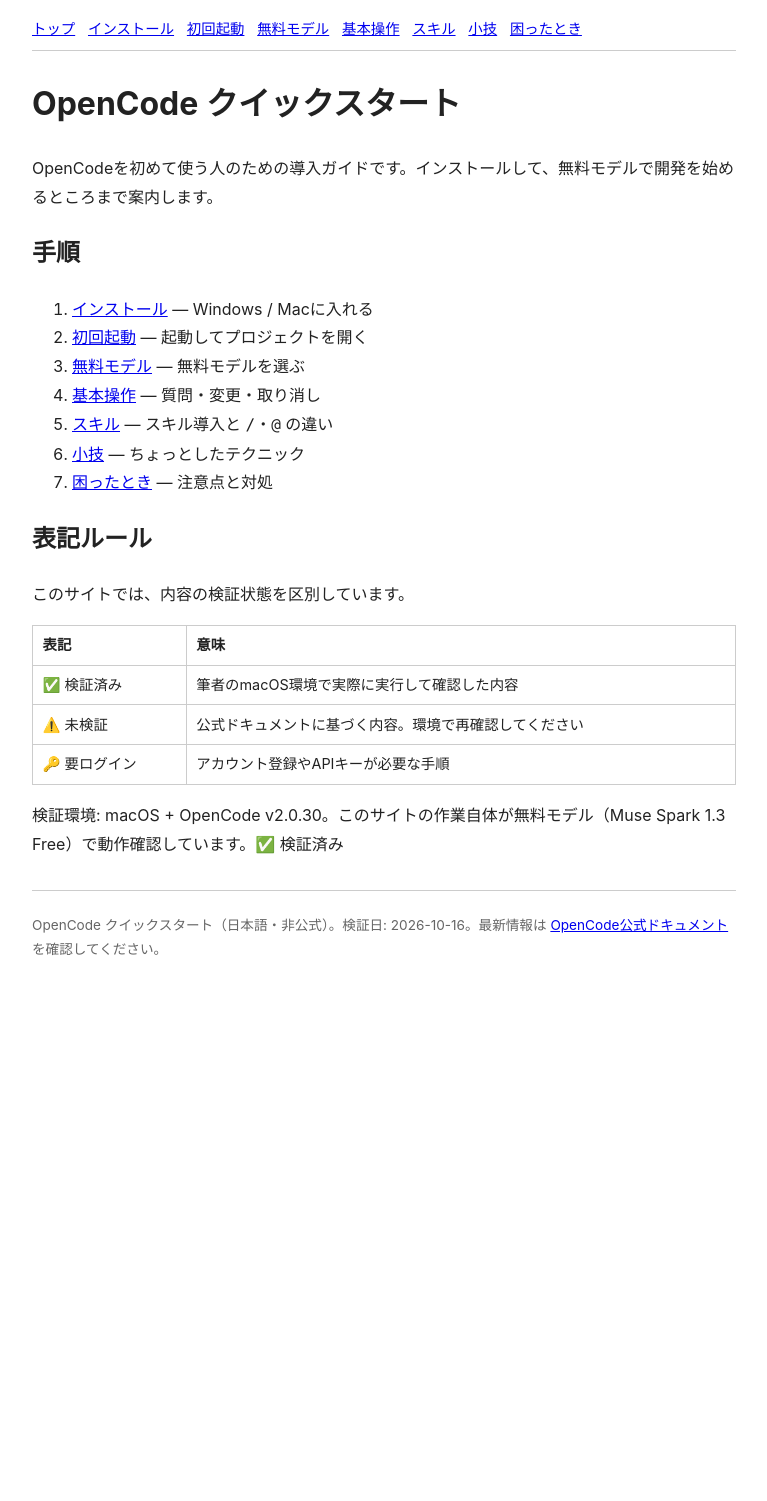
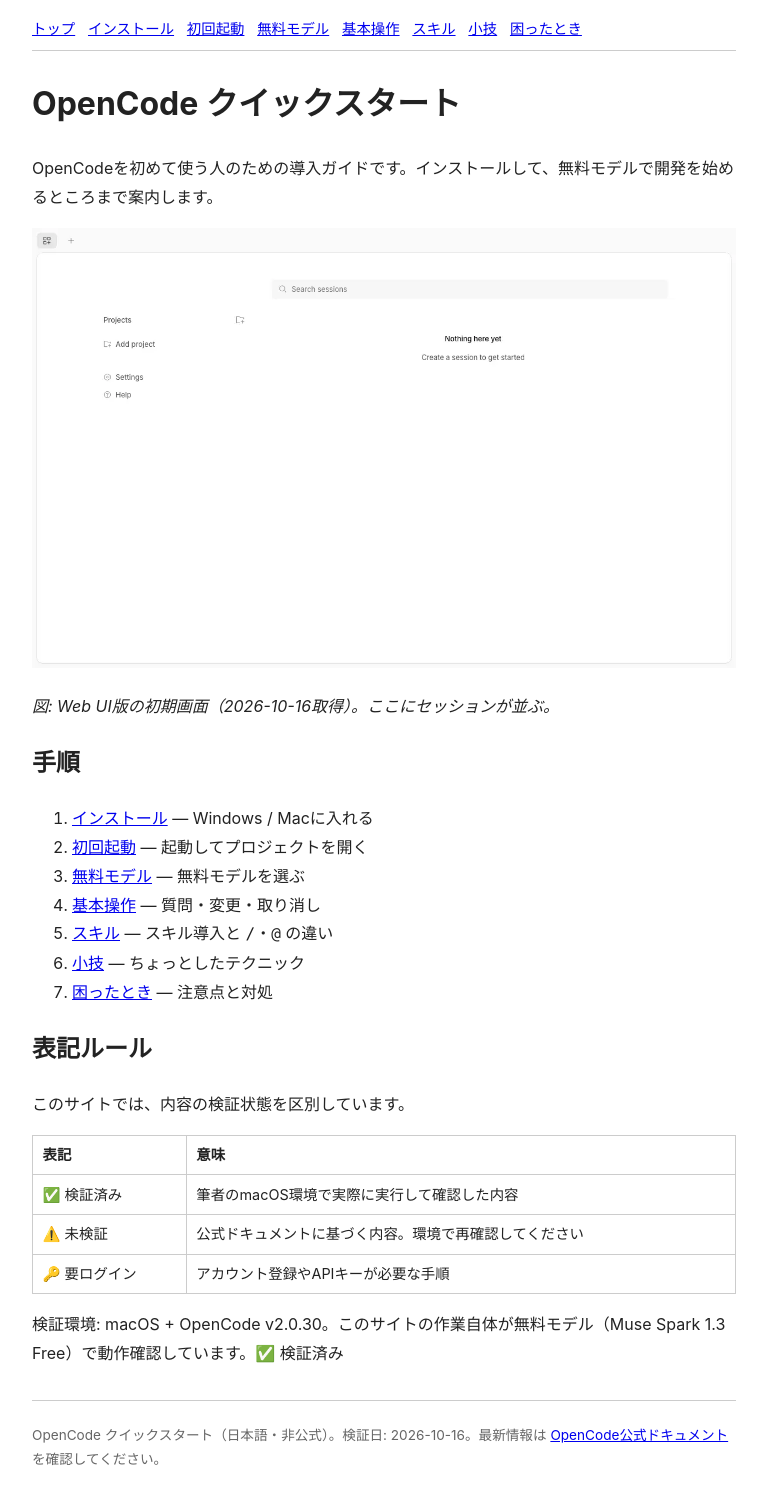
Before and after one commit to stellates/quick-start-opencode, a Jekyll site: the page built from index.md, in a window 1280 px wide. Shown: the whole page, without its empty margins (256-1023 px from the left). Built offline with Jekyll 4.4.1, drawn with Linux system fonts in a browser that asks for light colours; before the commit the page ends 991 px from its top, so only the background shows below that.

Commit message:
画像追加：Web UIの実撮スクリーンショット2枚をトップ・初回起動に配置

```diff
--- a/index.md
+++ b/index.md
@@ -6,6 +6,10 @@ layout: default
 # OpenCode クイックスタート
 
 OpenCodeを初めて使う人のための導入ガイドです。インストールして、無料モデルで開発を始めるところまで案内します。
+
+<img src="assets/img/index-web-home.webp" alt="OpenCodeのWeb UIの初期画面" style="max-width:100%">
+
+*図: Web UI版の初期画面（2026-10-16取得）。ここにセッションが並ぶ。*
 
 ## 手順
 
```
Also changed, not shown: start.md (+4 -0 lines), assets/img/index-web-home.webp (added), assets/img/start-pairing.webp (added).
